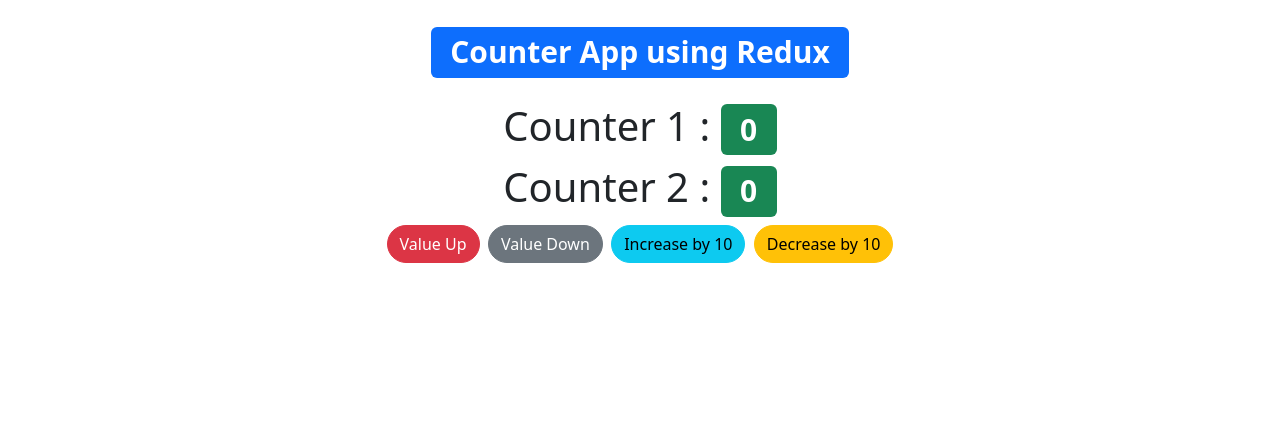
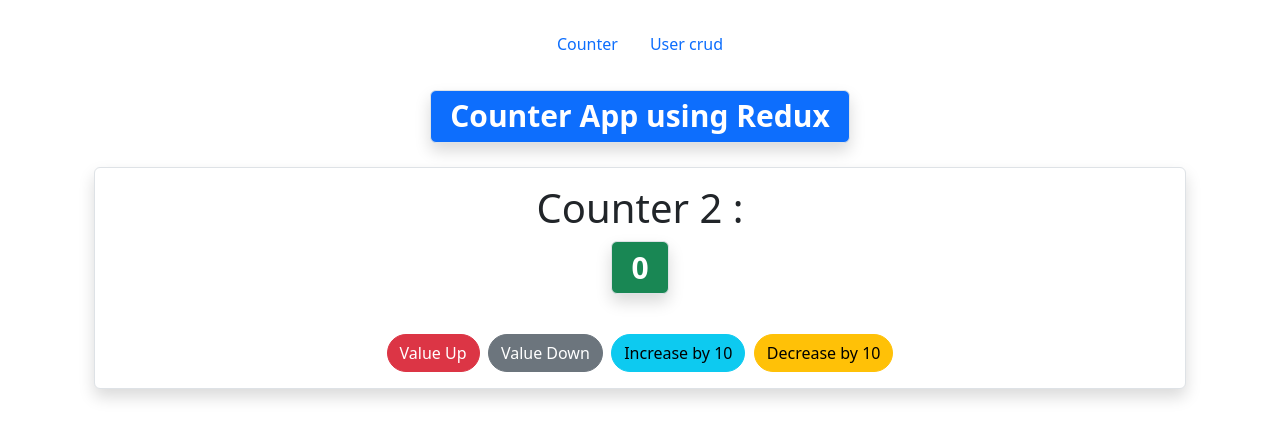
Before and after one commit to Suman-89/rtk-counter-app, a React (Create React App) app: page / in a window 1280 px wide. Shown: the top 438 px of the page. Built offline with nearby package versions, Linux system fonts and the light colour scheme.

Commit message:
navbar link

```diff
--- a/src/App.js
+++ b/src/App.js
@@ -1,6 +1,9 @@
 import React from "react";
 import "./App.css";
 import ChildComp from "./component/ChildComp";
+import { BrowserRouter, Route, Routes } from "react-router-dom";
+import UserList from "./component/crudApp/UserList";
+import NavBar from "./component/NavBar";
 
 
 
@@ -10,10 +13,13 @@
   return (
     <div className="App">
       <div className="container my-4">
-        <div className="col-md-6 my-4" style={{margin:'0 auto 0',fontWeight:'600'}}>
-        <h1><span class="badge bg-primary">Counter App using Redux</span></h1>
-        </div>
-        <ChildComp/>
+        <BrowserRouter>
+        <NavBar/>
+        <Routes>
+          <Route exact path="/" element={<ChildComp/>}></Route>
+          <Route exact path="/user" element={<UserList/>}></Route>
+        </Routes>
+        </BrowserRouter>
       </div>
     </div>
   );
--- a/src/component/ChildComp.js
+++ b/src/component/ChildComp.js
@@ -11,11 +11,15 @@
 
 
   return (
-
-    <div className='childcomp'>
-          <h1>Counter 1 : <span class="badge bg-success">{IncrData}</span></h1>
+    <>
+    <h1><span className="badge bg-primary border shadow">Counter App using Redux</span></h1>
+    <div className="container my-4" style={{margin:'0 auto 0',fontWeight:'600'}}>
+          {/* <h1>Counter 1 : <span class="badge bg-success">{IncrData}</span></h1> */}
           <SubChildComp/>
     </div>
+    </>
+
+
 
 
   )
--- /dev/null
+++ b/src/component/NavBar.js
@@ -0,0 +1,23 @@
+import React from "react";
+import { Link } from "react-router-dom";
+
+const NavBar = () => {
+  return (
+    <div className="container my-4">
+      <ul className="nav justify-content-center">
+        <li className="nav-item">
+          <Link className="nav-link" to="/">
+            Counter
+          </Link>
+        </li>
+        <li className="nav-item">
+          <Link className="nav-link" to="/user">
+            User crud
+          </Link>
+        </li>
+      </ul>
+    </div>
+  );
+};
+
+export default NavBar;
--- a/src/component/SubChildComp.js
+++ b/src/component/SubChildComp.js
@@ -1,28 +1,57 @@
-import React from 'react'
-import { useDispatch, useSelector } from 'react-redux'
-import { decrement, increment,icrBy10, dcrBy10 } from '../features/ShowSlice';
+import React from "react";
+import { useDispatch, useSelector } from "react-redux";
+import { decrement, increment, icrBy10, dcrBy10 } from "../features/ShowSlice";
 
 const SubChildComp = () => {
+  const sendData = useDispatch(increment(), decrement(), icrBy10(), dcrBy10());
 
-  const sendData = useDispatch(increment(),decrement(),icrBy10(),dcrBy10());
-
-  const initialData = useSelector((event)=>{
+  const initialData = useSelector((event) => {
     // console.log('event-->',event.show.value);
     return event.show.value;
   });
 
   return (
     <>
-    <div className='subchildcomp'>
-    <h1>Counter 2 : <span class="badge bg-success">{initialData}</span></h1>
-    </div>
-    <button className='btn btn-danger rounded-pill' onClick={()=>sendData(increment())}>Value Up</button>&nbsp;&nbsp;
-    <button className='btn btn-secondary rounded-pill' onClick={()=>sendData(decrement())}>Value Down</button>&nbsp;&nbsp;
-    <button className='btn btn-info rounded-pill' onClick={()=>sendData(icrBy10(10))}>Increase by 10</button>&nbsp;&nbsp;
-    <button className='btn btn-warning rounded-pill' onClick={()=>sendData(dcrBy10(10))}>Decrease by 10</button>
+      <div className="card border shadow">
+        <div className="card-body">
+          <h1 className="card-title">Counter 2 : </h1>
+          <h1>
+            <span className="badge bg-success border shadow">{initialData}</span>
+          </h1>
+        </div>
+          <div className="container my-3 ">
+          <button
+          className="btn btn-danger rounded-pill"
+          onClick={() => sendData(increment())}
+        >
+          Value Up
+        </button>
+        &nbsp;&nbsp;
+        <button
+          className="btn btn-secondary rounded-pill"
+          onClick={() => sendData(decrement())}
+        >
+          Value Down
+        </button>
+        &nbsp;&nbsp;
+        <button
+          className="btn btn-info rounded-pill"
+          onClick={() => sendData(icrBy10(10))}
+        >
+          Increase by 10
+        </button>
+        &nbsp;&nbsp;
+        <button
+          className="btn btn-warning rounded-pill"
+          onClick={() => sendData(dcrBy10(10))}
+        >
+          Decrease by 10
+        </button>
+          </div>
+        </div>
+
     </>
+  );
+};
 
-  )
-}
-
-export default SubChildComp
+export default SubChildComp;
--- /dev/null
+++ b/src/component/crudApp/UserList.js
@@ -0,0 +1,11 @@
+import React from 'react'
+
+const UserList = () => {
+  return (
+    <div>
+      User List
+    </div>
+  )
+}
+
+export default UserList
```
